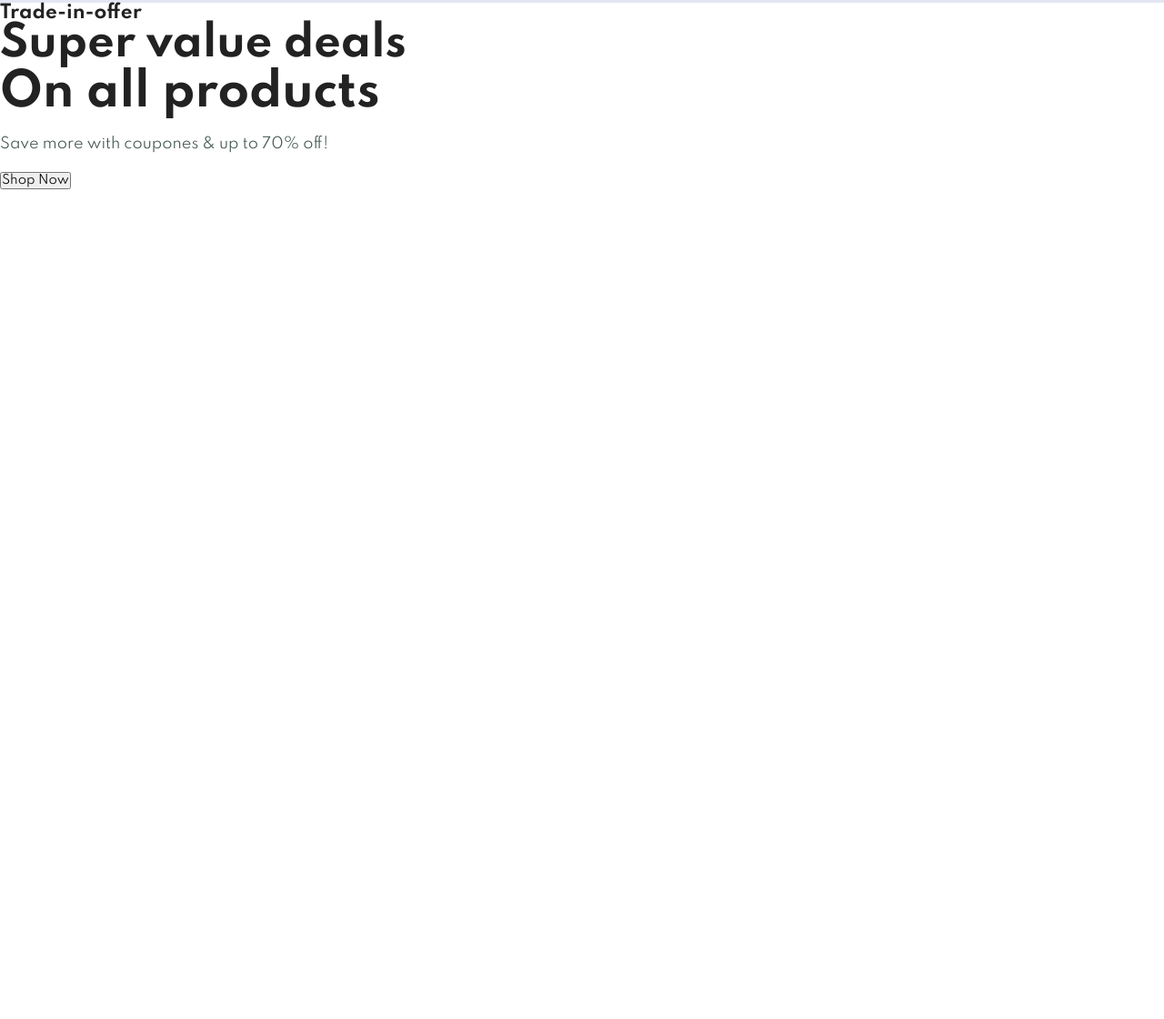
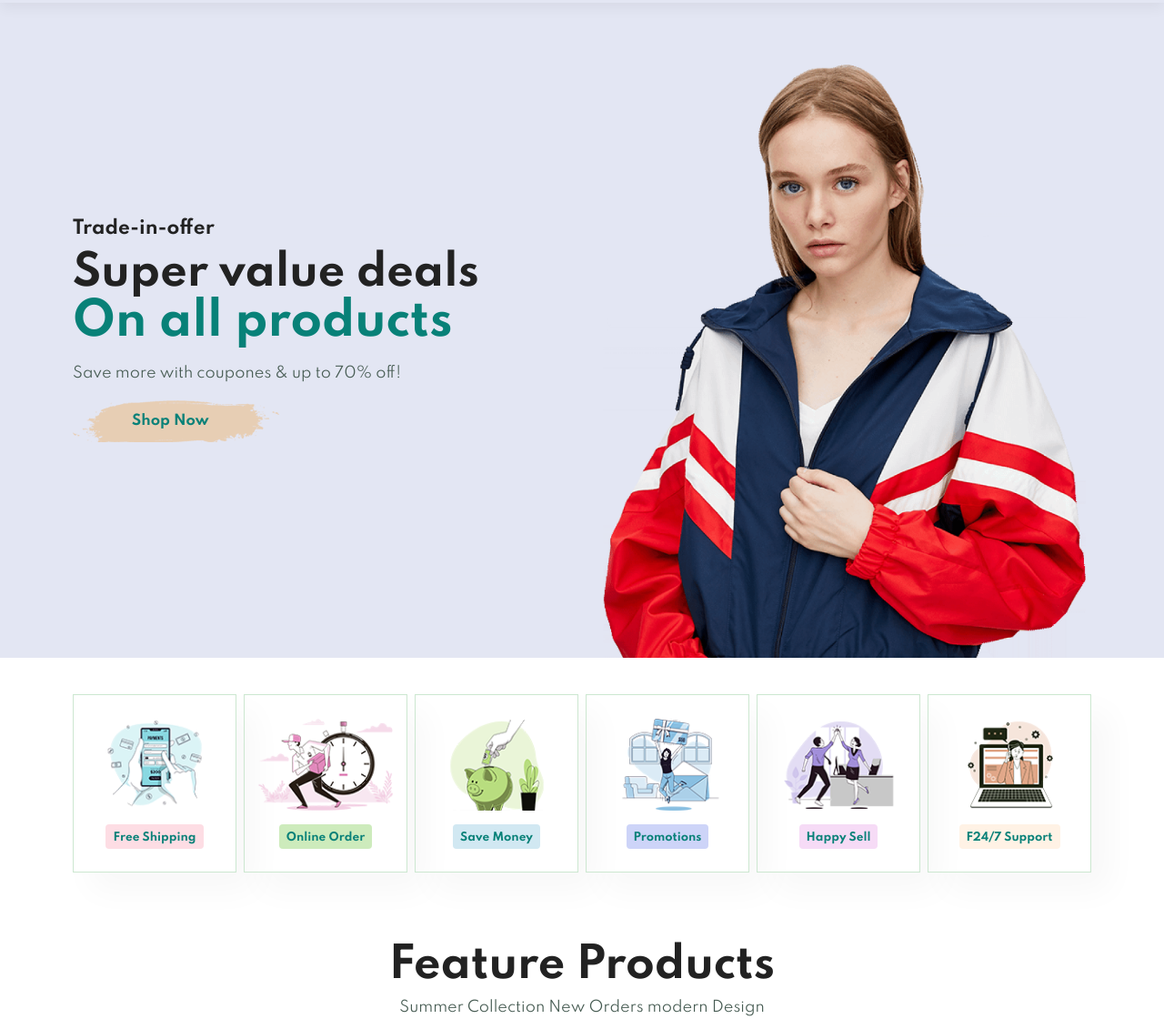
Before and after one commit to fkstudio/CARA-Ecommerce-Website, a plain HTML site: page index.html in a window 1280 px wide. Shown: the part 82-1202 px from the top of the page at 91% size. Before the commit the page ends 800 px from the top, so only its background shows below. Drawn offline with Linux system fonts and the light colour scheme.

Commit message:
featured

```diff
--- a/index.html
+++ b/index.html
@@ -35,7 +35,60 @@
         <button>Shop Now</button>
     </section>
 
+    <section id="feature" class="section-p1">
+        <div class="fe-box">
+            <img src="img/features/f1.png" alt="">
+            <h6>Free Shipping</h6>
+        </div>
 
+        <div class="fe-box">
+            <img src="img/features/f2.png" alt="">
+            <h6>Online Order</h6>
+        </div>
+
+        <div class="fe-box">
+            <img src="img/features/f3.png" alt="">
+            <h6>Save Money</h6>
+        </div>
+
+        <div class="fe-box">
+            <img src="img/features/f4.png" alt="">
+            <h6>Promotions</h6>
+        </div>
+
+        <div class="fe-box">
+            <img src="img/features/f5.png" alt="">
+            <h6>Happy Sell</h6>
+        </div>
+
+        <div class="fe-box">
+            <img src="img/features/f6.png" alt="">
+            <h6>F24/7 Support</h6>
+        </div>
+    </section>
+
+<section id="products1" class="section-p1">
+    <h2>Feature Products</h2>
+    <p>Summer Collection New Orders modern Design</p>
+    <div class="pro-container">
+        <div class="pro">
+            <img src="img/products/f1.jpg" alt="">
+            <div class="des">
+                <span>adidas</span>
+                <h5>Cartoon Astronaut T-Shirt</h5>
+                <div class="star">
+                    <i class="fas fa-star"></i>
+                    <i class="fas fa-star"></i>
+                    <i class="fas fa-star"></i>
+                    <i class="fas fa-star"></i>
+                    <i class="fas fa-star"></i>
+                </div>
+                <h4>$78</h4>
+                <a href="#"><i class="fal fa-shopping-cart cart"></i></a>
+            </div>
+        </div>
+    </div>
+</section>
 
 
 
--- a/style.css
+++ b/style.css
@@ -56,7 +56,11 @@ body{
     justify-content: space-between;
     padding: 20px 80px;
     background: #E3E6f3;
-    box-shadow: 0 5px 15px rgba (0, 0, 0, 0.06);
+    box-shadow: 0 5px 15px rgba(0, 0, 0, 0.06);
+    z-index: 999;
+    position: sticky;
+    top: 0;
+    left: 0;
 }
 
 #navbar{
@@ -94,3 +98,96 @@ body{
     bottom: -4px;
     left: 20px;
 }
+
+
+/* ============================ Home Start ============================  */
+
+#hero{
+    background-image: url(img/hero4.png);
+    height: 90vh;
+    width: 100%;
+    background-size: cover;
+    background-position: top 25% right 0;
+    padding: 0 80px;
+    display: flex;
+    flex-direction: column;
+    align-items: flex-start;
+    justify-content: center;
+}
+
+#hero h4{
+    padding-bottom: 15px;
+}
+
+#hero h1 {
+    color: #088178;
+}
+
+#hero button{
+    background-image: url(img/button.png);
+    background-color: transparent;
+    color: #088178;
+    border: 0;
+    padding: 14px 80px 14px 65px;
+    background-repeat: no-repeat;
+    cursor: pointer;
+    font-weight: 700;
+    font-size: 15px;
+}
+
+#feature{
+    display: flex;
+    align-items: center;
+    justify-content: space-between;
+    flex-wrap: wrap;
+}
+
+#feature .fe-box{
+    width: 180px;
+    text-align: center;
+    padding: 25px 15px;
+    box-shadow: 20px 20px 34px rgba(0, 0, 0, 0.03);
+    border: 1px solid #cce7d0;
+}
+
+#feature .fe-box:hover{
+    box-shadow: 10px 10px 54px rgba(0, 0, 0, 0.01);
+}
+
+#feature .fe-box img{
+    width: 100%;
+    margin-bottom: 10px;
+}
+
+#feature .fe-box h6{
+    display: inline-block;
+    padding: 9px 8px 6px 8px;
+    line-height: 1;
+    border-radius: 4px;
+    color: #088178;
+    background-color: #fddde4;
+}
+
+#feature .fe-box:nth-child(2) h6{
+    background-color: #cdebbc;
+}
+
+#feature .fe-box:nth-child(3) h6{
+    background-color: #d1e8f2;
+}
+
+#feature .fe-box:nth-child(4) h6{
+    background-color: #cdd4f8;
+}
+
+#feature .fe-box:nth-child(5) h6{
+    background-color: #f6dbf6;
+}
+
+#feature .fe-box:nth-child(6) h6{
+    background-color: #fff2e5;
+}
+
+#products1{
+    text-align: center;
+}
```
